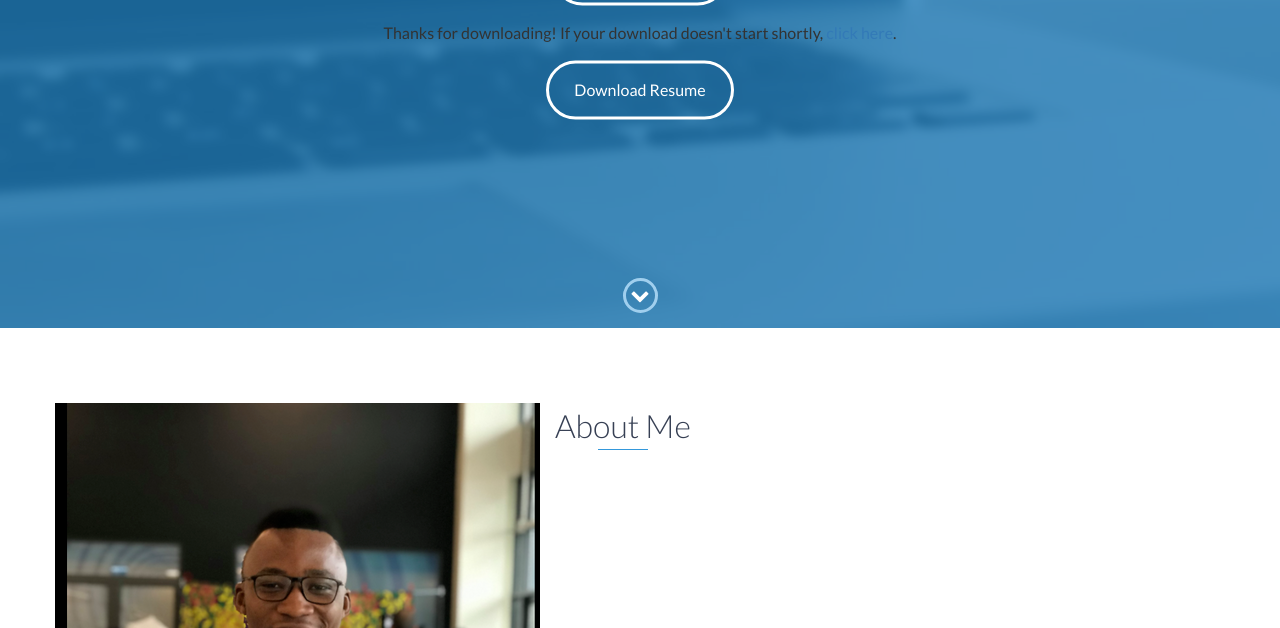
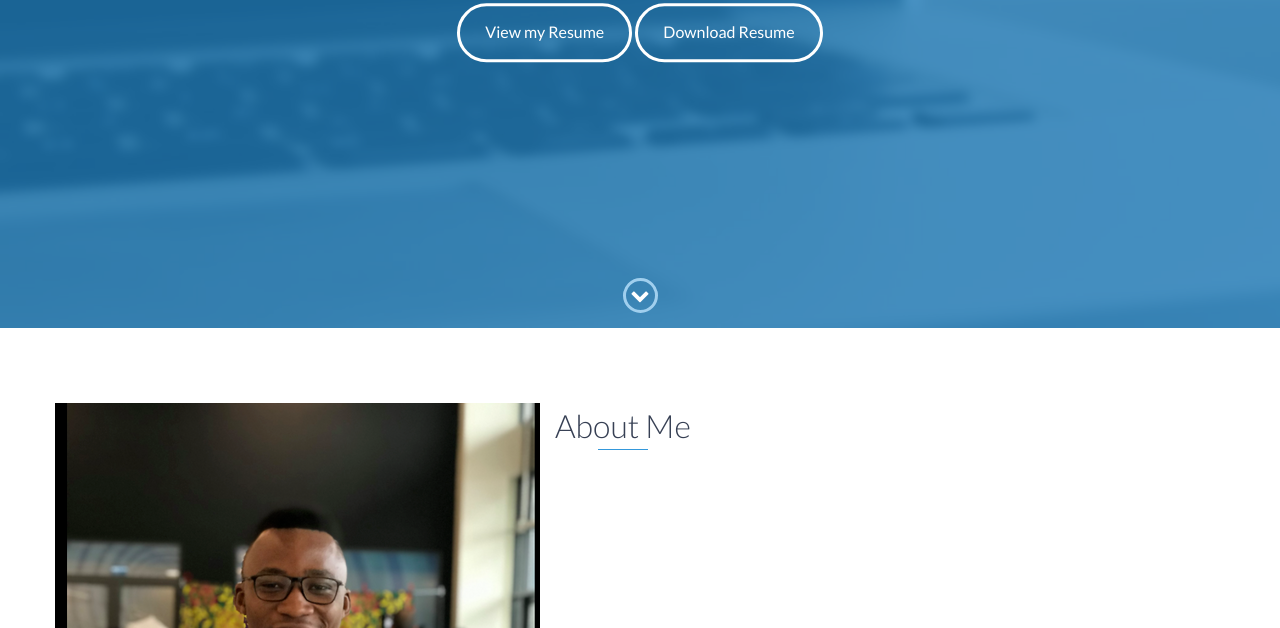
Before and after one commit to Kamara0001/emmanuel-portfolio___, a website: page index.html in a window 1280 px wide. Shown: the part 472-1100 px from the top of the page. Drawn offline with nearby package versions, Linux system fonts and the light colour scheme; files that its build step writes are made by us from their sources.

Commit message:
Update index.html

```diff
--- a/index.html
+++ b/index.html
@@ -50,11 +50,9 @@
         <div id="lead-content">
             <h1>Emmanuel Kamara</h1>
             <h2>Microsoft certified Azure Data Scientist</h2>
-            <a href="#" class="btn-rounded-white">View my Resume</a>
-	<p>Thanks for downloading! If your download doesn't start shortly,
-         <a id="downloadLink" href="...yourpdf.pdf" target="_blank"
-          type="application/octet-stream" download="C:\Users\IT Supports\Documents\CV_Kamara Emmanuel .pdf">click here</a>.</p>
-            <a href="C:\Users\IT Supports\Documents\CV_Kamara Emmanuel .pdf" download="CV_Kamara Emmanuel .pdf" class="btn-rounded-white">Download Resume</a>
+            <a href="https://www.yumpu.com/user/emmanuel.kamara" class="btn-rounded-white">View my Resume</a>
+
+            <a href="https://www.yumpu.com/user/emmanuel.kamara" class="btn-rounded-white">Download Resume</a>
         </div>
         <!-- End #lead-content -->
 
```
